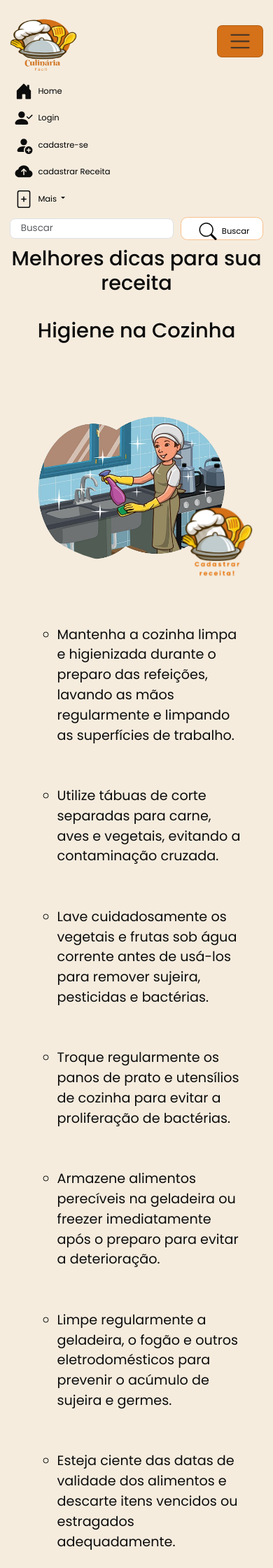
After one commit to renaneliakim1/Culinaria_Facil, a Flask app: template templates/dicas.html in a window 390 px wide, after a click that opens the changed part. The commit adds this page. Shown: the top 2240 px of the page at 70% size. Run offline with Flask 3, Linux system fonts and the light colour scheme; the template is opened without the code that fills it, so the values that code supplies are empty.

Commit message:
back-end>index: corrigindo navbar e responsividade

```diff
--- /dev/null
+++ b/templates/dicas.html
@@ -0,0 +1,286 @@
+<!DOCTYPE html>
+<html lang="pt-br">
+
+<head>
+    <meta charset="UTF-8" />
+    <meta name="viewport" content="width=device-width, initial-scale=1.0" />
+    <link rel="shortcut icon" href="/imgs/icon.png" width="24px" height="24px" type="image/x-icon" />
+
+    <title>Biblioteca de Receitas Culinárias</title>
+    <link href="https://cdn.jsdelivr.net/npm/bootstrap@5.3.3/dist/css/bootstrap.min.css" rel="stylesheet"
+        integrity="sha384-QWTKZyjpPEjISv5WaRU9OFeRpok6YctnYmDr5pNlyT2bRjXh0JMhjY6hW+ALEwIH" crossorigin="anonymous" />
+    <script src="https://cdn.jsdelivr.net/npm/bootstrap@5.3.3/dist/js/bootstrap.bundle.min.js"
+        integrity="sha384-YvpcrYf0tY3lHB60NNkmXc5s9fDVZLESaAA55NDzOxhy9GkcIdslK1eN7N6jIeHz" crossorigin="anonymous">
+            defer
+        </script>
+    <link rel="stylesheet" href="/static/dicas.css" />
+</head>
+
+<body>
+
+
+  <header>
+    <nav class="navbar navbar-expand-lg bg-body-tertiary">
+        <div class="container-fluid">
+            <a class="navbar-brand" id="logo" href="/templates/index.html"><img src="/imgs/logo9.png"
+                    alt="Culinárioteca" width="50px" height="50px" title="Culinárioteca" /></a>
+
+
+
+            <button class="navbar-toggler" type="button" data-bs-toggle="collapse"
+                data-bs-target="#navbarSupportedContent" aria-controls="navbarSupportedContent"
+                aria-expanded="false" aria-label="Toggle navigation">
+                <span class="navbar-toggler-icon"></span>
+            </button>
+            <div class="collapse navbar-collapse" id="navbarSupportedContent">
+                <ul class="navbar-nav me-auto mb-2 mb-lg-0">
+
+                    <li class="nav-item">
+                        <a class="nav-link active" id="acesso" aria-current="page" href="/templates/index.html"><svg
+                                xmlns="http://www.w3.org/2000/svg" width="16" height="16" fill="currentColor"
+                                class="bi bi-house-door-fill" viewBox="0 0 16 16">
+                                <path
+                                    d="M6.5 14.5v-3.505c0-.245.25-.495.5-.495h2c.25 0 .5.25.5.5v3.5a.5.5 0 0 0 .5.5h4a.5.5 0 0 0 .5-.5v-7a.5.5 0 0 0-.146-.354L13 5.793V2.5a.5.5 0 0 0-.5-.5h-1a.5.5 0 0 0-.5.5v1.293L8.354 1.146a.5.5 0 0 0-.708 0l-6 6A.5.5 0 0 0 1.5 7.5v7a.5.5 0 0 0 .5.5h4a.5.5 0 0 0 .5-.5" />
+                            </svg>Home</a>
+                    </li>
+
+                    <li class="nav-item">
+                        <a class="nav-link active" id="acesso" aria-current="page" href="/templates/login.html"><svg
+                                xmlns="http://www.w3.org/2000/svg" width="16" height="16" fill="currentColor"
+                                class="bi bi-person-check-fill" viewBox="0 0 16 16">
+                                <path fill-rule="evenodd"
+                                    d="M15.854 5.146a.5.5 0 0 1 0 .708l-3 3a.5.5 0 0 1-.708 0l-1.5-1.5a.5.5 0 0 1 .708-.708L12.5 7.793l2.646-2.647a.5.5 0 0 1 .708 0" />
+                                <path d="M1 14s-1 0-1-1 1-4 6-4 6 3 6 4-1 1-1 1zm5-6a3 3 0 1 0 0-6 3 3 0 0 0 0 6" />
+                            </svg>Login</a>
+                    </li>
+                    <li class="nav-item">
+                        <a class="nav-link active" id="acesso" aria-current="page"
+                            href="/templates/cadastro_usuario.html"><svg xmlns="http://www.w3.org/2000/svg"
+                                width="16" height="16" fill="currentColor" class="bi bi-person-fill-add"
+                                viewBox="0 0 16 16">
+                                <path
+                                    d="M12.5 16a3.5 3.5 0 1 0 0-7 3.5 3.5 0 0 0 0 7m.5-5v1h1a.5.5 0 0 1 0 1h-1v1a.5.5 0 0 1-1 0v-1h-1a.5.5 0 0 1 0-1h1v-1a.5.5 0 0 1 1 0m-2-6a3 3 0 1 1-6 0 3 3 0 0 1 6 0" />
+                                <path
+                                    d="M2 13c0 1 1 1 1 1h5.256A4.5 4.5 0 0 1 8 12.5a4.5 4.5 0 0 1 1.544-3.393Q8.844 9.002 8 9c-5 0-6 3-6 4" />
+                            </svg>cadastre-se</a>
+                    </li>
+
+                    <li class="nav-item">
+                        <a class="nav-link active" id="acesso" id="cadastrar-receita" aria-current="page"
+                            href="/templates/cadastro_receita.html"><svg xmlns="http://www.w3.org/2000/svg"
+                                width="16" height="16" fill="currentColor" class="bi bi-cloud-arrow-up-fill"
+                                viewBox="0 0 16 16">
+                                <path
+                                    d="M8 2a5.53 5.53 0 0 0-3.594 1.342c-.766.66-1.321 1.52-1.464 2.383C1.266 6.095 0 7.555 0 9.318 0 11.366 1.708 13 3.781 13h8.906C14.502 13 16 11.57 16 9.773c0-1.636-1.242-2.969-2.834-3.194C12.923 3.999 10.69 2 8 2m2.354 5.146a.5.5 0 0 1-.708.708L8.5 6.707V10.5a.5.5 0 0 1-1 0V6.707L6.354 7.854a.5.5 0 1 1-.708-.708l2-2a.5.5 0 0 1 .708 0z" />
+                            </svg>cadastrar Receita</a>
+                    </li>
+
+                <!--     <li class="nav-item">
+                        <a class="nav-link active" id="acesso" id="cadastrar-receita" aria-current="page"
+                            href="/templates/dicas.html"><svg xmlns="http://www.w3.org/2000/svg" width="16"
+                                height="16" fill="currentColor" class="bi bi-pencil-square" viewBox="0 0 16 16">
+                                <path
+                                    d="M15.502 1.94a.5.5 0 0 1 0 .706L14.459 3.69l-2-2L13.502.646a.5.5 0 0 1 .707 0l1.293 1.293zm-1.75 2.456-2-2L4.939 9.21a.5.5 0 0 0-.121.196l-.805 2.414a.25.25 0 0 0 .316.316l2.414-.805a.5.5 0 0 0 .196-.12l6.813-6.814z" />
+                                <path fill-rule="evenodd"
+                                    d="M1 13.5A1.5 1.5 0 0 0 2.5 15h11a1.5 1.5 0 0 0 1.5-1.5v-6a.5.5 0 0 0-1 0v6a.5.5 0 0 1-.5.5h-11a.5.5 0 0 1-.5-.5v-11a.5.5 0 0 1 .5-.5H9a.5.5 0 0 0 0-1H2.5A1.5 1.5 0 0 0 1 2.5z" />
+                            </svg>Dicas</a>
+                    </li> -->
+
+
+
+
+
+
+
+
+
+
+
+                    <li class="nav-item dropdown">
+                        <a class="nav-link dropdown-toggle" id="acesso" href="#" role="button"
+                            data-bs-toggle="dropdown" aria-expanded="false">
+                            <svg xmlns="http://www.w3.org/2000/svg" width="16" height="16" fill="currentColor" class="bi bi-file-plus" viewBox="0 0 16 16">
+                                <path d="M8.5 6a.5.5 0 0 0-1 0v1.5H6a.5.5 0 0 0 0 1h1.5V10a.5.5 0 0 0 1 0V8.5H10a.5.5 0 0 0 0-1H8.5z"/>
+                                <path d="M2 2a2 2 0 0 1 2-2h8a2 2 0 0 1 2 2v12a2 2 0 0 1-2 2H4a2 2 0 0 1-2-2zm10-1H4a1 1 0 0 0-1 1v12a1 1 0 0 0 1 1h8a1 1 0 0 0 1-1V2a1 1 0 0 0-1-1"/>
+                              </svg>Mais
+                        </a>
+                        <ul class="dropdown-menu">
+                            <li>
+                                <a class="nav-item">
+                                    <a class="nav-link active" id="acesso" aria-current="page"
+                                        href="/templates/configuracoes.html"><svg
+                                            xmlns="http://www.w3.org/2000/svg" width="16" height="16"
+                                            fill="currentColor" class="bi bi-gear-fill" viewBox="0 0 16 16">
+                                            <path
+                                                d="M9.405 1.05c-.413-1.4-2.397-1.4-2.81 0l-.1.34a1.464 1.464 0 0 1-2.105.872l-.31-.17c-1.283-.698-2.686.705-1.987 1.987l.169.311c.446.82.023 1.841-.872 2.105l-.34.1c-1.4.413-1.4 2.397 0 2.81l.34.1a1.464 1.464 0 0 1 .872 2.105l-.17.31c-.698 1.283.705 2.686 1.987 1.987l.311-.169a1.464 1.464 0 0 1 2.105.872l.1.34c.413 1.4 2.397 1.4 2.81 0l.1-.34a1.464 1.464 0 0 1 2.105-.872l.31.17c1.283.698 2.686-.705 1.987-1.987l-.169-.311a1.464 1.464 0 0 1 .872-2.105l.34-.1c1.4-.413 1.4-2.397 0-2.81l-.34-.1a1.464 1.464 0 0 1-.872-2.105l.17-.31c.698-1.283-.705-2.686-1.987-1.987l-.311.169a1.464 1.464 0 0 1-2.105-.872zM8 10.93a2.929 2.929 0 1 1 0-5.86 2.929 2.929 0 0 1 0 5.858z" />
+                                        </svg>Configurações</a>
+
+
+                            </li>
+
+                            <li class="nav-item">
+                                <a class="nav-link active" id="acesso" aria-current="page"
+                                    href="/templates/perfil.html"><svg xmlns="http://www.w3.org/2000/svg"
+                                        width="16" height="16" fill="currentColor" class="bi bi-person-circle"
+                                        viewBox="0 0 16 16">
+                                        <path d="M11 6a3 3 0 1 1-6 0 3 3 0 0 1 6 0" />
+                                        <path fill-rule="evenodd"
+                                            d="M0 8a8 8 0 1 1 16 0A8 8 0 0 1 0 8m8-7a7 7 0 0 0-5.468 11.37C3.242 11.226 4.805 10 8 10s4.757 1.225 5.468 2.37A7 7 0 0 0 8 1" />
+                                    </svg>Minhas Receitas</a>
+                            </li>
+
+
+                            <li class="form-check form-switch" id="toggle-mode">
+                                <input class="form-check-input" type="checkbox" role="switch"
+                                    id="flexSwitchCheckDefault" />
+                                <label class="form-check-label" for="flexSwitchCheckDefault">Alterar tema</label>
+                            </li>
+
+
+
+                            <li>
+                                <hr class="dropdown-divider">
+                            </li>
+                            <li class="nav-item">
+                                <a class="nav-link active" id="acesso" aria-current="page"
+                                    href="/templates/index.html"><svg xmlns="http://www.w3.org/2000/svg" width="16"
+                                        height="16" fill="currentColor" class="bi bi-box-arrow-right"
+                                        viewBox="0 0 16 16">
+                                        <path fill-rule="evenodd"
+                                            d="M10 12.5a.5.5 0 0 1-.5.5h-8a.5.5 0 0 1-.5-.5v-9a.5.5 0 0 1 .5-.5h8a.5.5 0 0 1 .5.5v2a.5.5 0 0 0 1 0v-2A1.5 1.5 0 0 0 9.5 2h-8A1.5 1.5 0 0 0 0 3.5v9A1.5 1.5 0 0 0 1.5 14h8a1.5 1.5 0 0 0 1.5-1.5v-2a.5.5 0 0 0-1 0z" />
+                                        <path fill-rule="evenodd"
+                                            d="M15.854 8.354a.5.5 0 0 0 0-.708l-3-3a.5.5 0 0 0-.708.708L14.293 7.5H5.5a.5.5 0 0 0 0 1h8.793l-2.147 2.146a.5.5 0 0 0 .708.708z" />
+                                    </svg>Sair</a>
+                            </li>
+                        </ul>
+                    </li>
+                </ul>
+
+            </div>
+            <form class="d-flex" role="search">
+                <input class="form-control me-2"  type="search" placeholder="Buscar" aria-label="Search" />
+                <button class="btn btn-outline-success"   type="submit" id="buscar">
+                    <svg xmlns="http://www.w3.org/2000/svg" width="15" height="15" fill="currentColor"
+                        class="bi bi-search" viewBox="0 0 16 16">
+                        <path
+                            d="M11.742 10.344a6.5 6.5 0 1 0-1.397 1.398h-.001q.044.06.098.115l3.85 3.85a1 1 0 0 0 1.415-1.414l-3.85-3.85a1 1 0 0 0-.115-.1zM12 6.5a5.5 5.5 0 1 1-11 0 5.5 5.5 0 0 1 11 0" />
+                    </svg>Buscar
+                </button>
+            </form>
+        </div>
+    </nav>
+</header>
+
+
+
+
+
+
+
+
+
+    <section class="dicas">
+        <h1>Melhores dicas para sua receita</h1>
+
+
+        <div class="container">
+            <div class="higiene">
+                <h2>Higiene na Cozinha</h2>
+                <img src="/imgs/img-higiene3.png" alt="">
+
+                <ul>
+                    <li>Mantenha a cozinha limpa e higienizada durante o preparo das refeições, lavando as
+                        mãos regularmente e limpando as superfícies de trabalho.</li>
+                    <li>Utilize tábuas de corte separadas para carne, aves e vegetais, evitando a
+                        contaminação cruzada.</li>
+
+                    <li>Lave cuidadosamente os vegetais e frutas sob água corrente antes de usá-los para
+                        remover sujeira, pesticidas e bactérias.</li>
+                    <li> Troque regularmente os panos de prato e utensílios de cozinha para evitar a
+                        proliferação de bactérias.</li>
+                    <li>Armazene alimentos perecíveis na geladeira ou freezer imediatamente após o preparo
+                        para evitar a deterioração.</li>
+                    <li>Limpe regularmente a geladeira, o fogão e outros eletrodomésticos para prevenir o
+                        acúmulo de sujeira e germes.</li>
+                    <li>Esteja ciente das datas de validade dos alimentos e descarte itens vencidos ou
+                        estragados adequadamente.</li>
+
+                </ul>
+            </div>
+
+
+            <div class="higiene">
+                <h2>Armazenamento Adequado de Alimentos</h2>
+                <img src="/imgs/armazenamento04.png" alt="">
+
+                <ul>
+                    <li>Armazene alimentos perecíveis, como carne, laticínios e ovos, na geladeira para prolongar sua
+                        vida útil.</li>
+                    <li>Utilize recipientes herméticos para armazenar alimentos secos, como grãos, farinha e açúcar,
+                        evitando a entrada de umidade e insetos.</li>
+
+                    <li>Congele porções extras de alimentos em recipientes próprios para freezer para evitar o
+                        desperdício.</li>
+                    <li> Rotule e datilize os alimentos armazenados para facilitar a identificação e garantir que sejam
+                        consumidos dentro do prazo.</li>
+                    <li>Evite armazenar alimentos quentes na geladeira, pois isso pode elevar a temperatura interna e
+                        prejudicar outros alimentos.</li>
+                    <li>Organize a despensa e a geladeira de maneira lógica, agrupando alimentos similares e garantindo
+                        fácil acesso aos itens mais utilizados.</li>
+                    <li>Faça estoques regulares para evitar a acumulação excessiva de alimentos e garantir que nada
+                        fique esquecido ou vencido no fundo da despensa.</li>
+                </ul>
+            </div>
+
+            <div class="higiene">
+                <h2>Seleção de Ingredientes Frescos</h2>
+                <img src="/imgs/alimentos.png" alt="">
+
+                <ul>
+                    <li>Prefira comprar produtos sazonais e locais sempre que possível, pois geralmente são mais frescos
+                        e saborosos.</li>
+                    <li>Escolha frutas e vegetais que estejam firmes, com uma aparência vibrante e sem sinais de danos
+                        ou deterioração.</li>
+
+                    <li>Verifique a qualidade dos produtos lácteos, como leite e queijo, observando sua textura, aroma e
+                        data de validade.</li>
+                    <li> Ao comprar carne, procure por cortes com uma cor vermelha brilhante e uma quantidade mínima de
+                        gordura visível.</li>
+                    <li>Confira os ovos antes de comprá-los, garantindo que não estejam rachados e que as cascas estejam
+                        limpas e sem manchas.</li>
+                    <li>Cheire os frutos do mar antes de comprá-los para detectar qualquer odor desagradável que possa
+                        indicar deterioração.</li>
+                    <li>Visite mercados de produtores locais e feiras de agricultores para obter os ingredientes mais
+                        frescos e apoiar a economia local.</li>
+                </ul>
+            </div>
+
+        </div>
+
+
+
+
+    </section>
+
+
+
+    <button onclick="topFunction()" id="myBtn" title="Cadastre um Receita">
+        <img src="/imgs/botaoFlutuante9.png" width="100rem" height="100rem" alt="Logo" /><br>
+    </button>
+
+
+
+
+    <footer>
+        <p>
+            Biblioteca de Receitas Culinárias &copy; 2024 - Todos os direitos
+            reservados
+        </p>
+    </footer>
+</body>
+
+
+<script src="/js/modo.-escuro.js"></script>
+<script src="/js/topFunction.js"></script>
+
+</html>
```
Also changed, not shown: static/style.css (+42 -8 lines), templates/index.html (+10 -2 lines).
